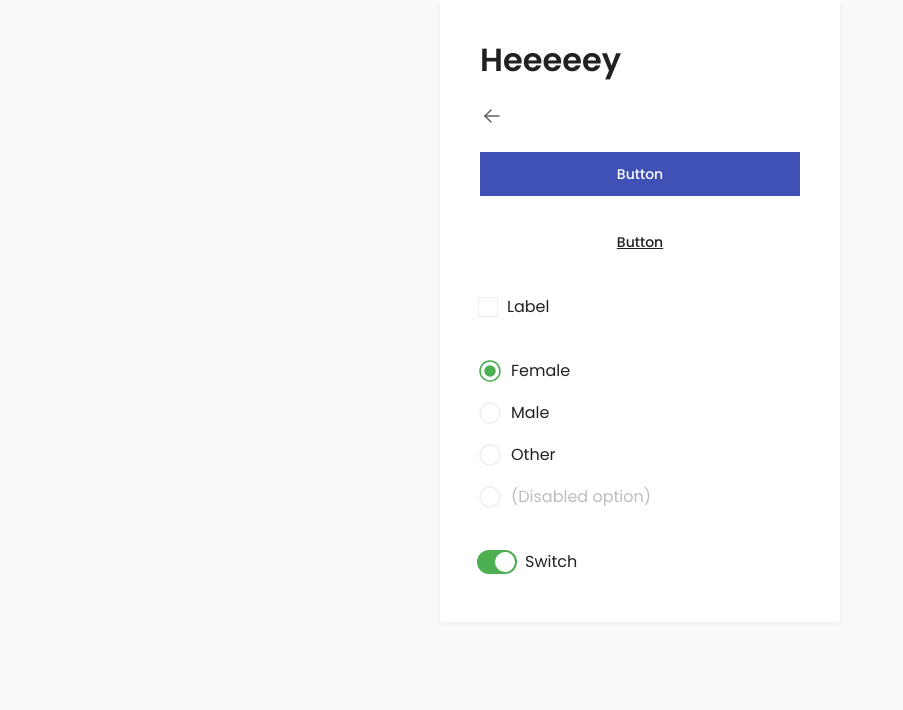
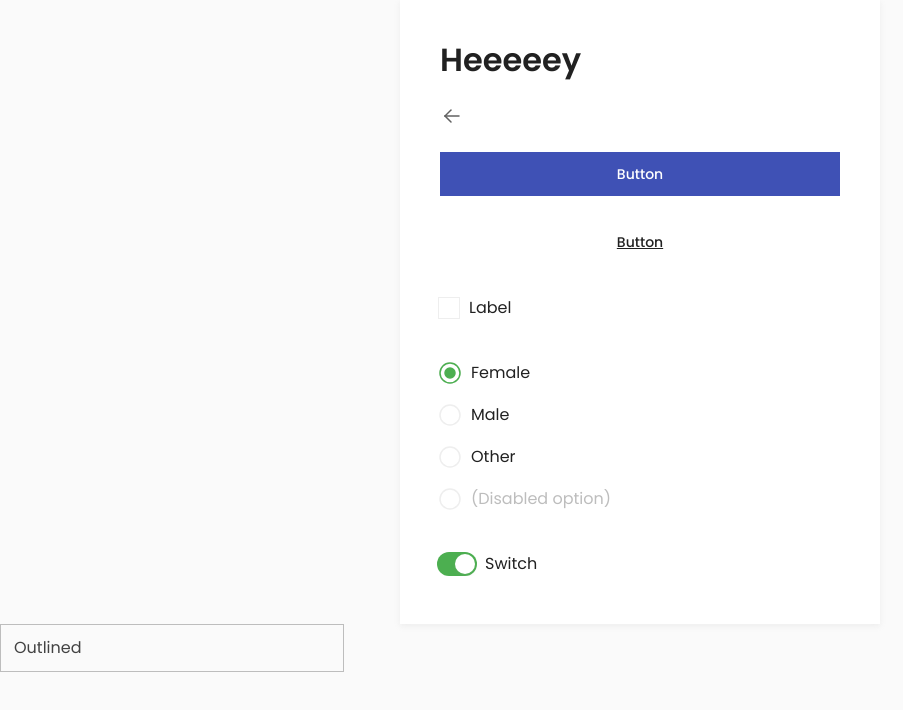
Before and after one commit to luna-ui-kit/luna, a Next.js app: page /test in a window 1280 px wide. Shown: the top 710 px of the page, without its empty margins (0-903 px from the left). Built offline with nearby package versions, Linux system fonts and the light colour scheme.

Commit message:
Add: textfield

```diff
--- a/app/test/page.tsx
+++ b/app/test/page.tsx
@@ -7,7 +7,7 @@ import {
   FormControl,
   RadioGroup
 } from '@mui/material'
-import { Button, Checkbox, Radio, Switch } from '@/luna/components'
+import { Button, Checkbox, Radio, Switch, TextField } from '@/luna/components'
 
 export default function Page() {
   return (
@@ -69,6 +69,8 @@ export default function Page() {
             />
           </FormGroup>
         </Card>
+
+        <TextField label='Outlined' />
       </main>
     </div>
   )
--- a/luna/components/index.ts
+++ b/luna/components/index.ts
@@ -2,3 +2,4 @@ export * from './button'
 export * from './checkbox'
 export * from './radio'
 export * from './switch'
+export * from './textField'
--- /dev/null
+++ b/luna/components/textField/index.tsx
@@ -0,0 +1,35 @@
+'use client'
+import {
+  styled,
+  TextField as TextFieldMui,
+  TextFieldProps
+} from '@mui/material'
+import { grey } from '@mui/material/colors'
+
+const CustomTextField = styled(TextFieldMui)<TextFieldProps>({
+  '& label': {
+    top: '-4px'
+  },
+  '& label.Mui-focused': {
+    color: grey[800]
+  },
+  '& .MuiOutlinedInput-root': {
+    '& input': {
+      padding: '12.5px 14px'
+    },
+    '& fieldset': {
+      borderColor: grey[400],
+      borderRadius: 0
+    },
+    '&:hover fieldset': {
+      borderColor: '#B2BAC2'
+    },
+    '&.Mui-focused fieldset': {
+      borderColor: grey[900]
+    }
+  }
+})
+
+export function TextField(props: TextFieldProps) {
+  return <CustomTextField variant='outlined' size='medium' {...props} />
+}
--- a/luna/styles/globals.css
+++ b/luna/styles/globals.css
@@ -3,10 +3,6 @@ body {
   -webkit-font-smoothing: antialiased;
   -moz-osx-font-smoothing: grayscale;
   background-color: #fafafa;
-}
-
-* {
-  box-sizing: border-box !important;
 }
 
 html,
--- a/luna/theme/styleOverrides/index.ts
+++ b/luna/theme/styleOverrides/index.ts
@@ -9,6 +9,15 @@ export const StyleOverrides = {
           borderRadius: 0
         }
       }
+    },
+    MuiInputLabel: {
+      styleOverrides: {
+        outlined: {
+          '&.MuiInputLabel-shrink': {
+            top: '0'
+          }
+        }
+      }
     }
   }
 }
```
